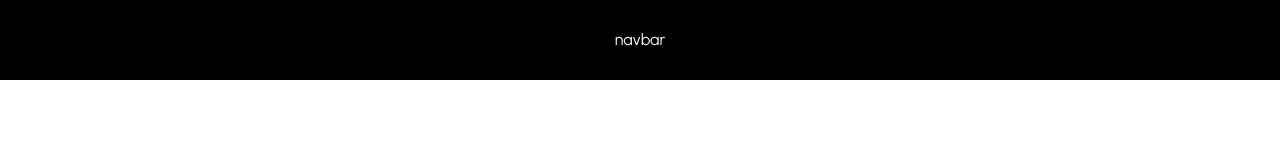
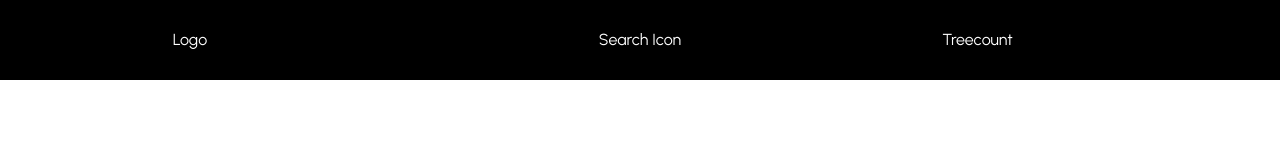
Before and after one commit to NaiNaiNai17/echoTix, a React (Create React App) app in the folder frontend/: page / in a window 1280 px wide. Shown: the top 160 px of the page. Built offline with nearby package versions, Linux system fonts and the light colour scheme.

Commit message:
added Navbar with Components for  Logo, Search, TreeCount and User

```diff
--- a/frontend/src/components/Navbar/Navbar.jsx
+++ b/frontend/src/components/Navbar/Navbar.jsx
@@ -1,6 +1,10 @@
 import React from 'react';
 
 import {
+  NavLeft,
+  NavSearch,
+  NavTreeCount,
+  Right,
   NavContainer,
   NavWrapper,
 } from '../../components/styles/Navbar.styled';
@@ -8,7 +12,14 @@ import {
 const Navbar = () => {
   return (
     <NavContainer>
-      <NavWrapper>navbar</NavWrapper>
+      <NavWrapper>
+        <NavLeft>Logo</NavLeft>
+        <NavSearch>Search Icon</NavSearch>
+
+        <Right>
+          <NavTreeCount>Treecount</NavTreeCount>
+        </Right>
+      </NavWrapper>
     </NavContainer>
   );
 };
--- a/frontend/src/components/styles/Navbar.styled.js
+++ b/frontend/src/components/styles/Navbar.styled.js
@@ -1,4 +1,4 @@
-import styled from 'styled-components';
+import styled from 'styled-components/macro';
 
 export const NavContainer = styled.div`
   height: 80px;
@@ -8,6 +8,31 @@ export const NavContainer = styled.div`
 
 export const NavWrapper = styled.div`
   padding: 30px 40px;
+  display: flex;
+  justify-content: space-between;
 `;
 
-NavWrapper.displayName = 'NavWrapper';
+//* Left Side of The Navbar
+export const NavLeft = styled.div`
+  width: 25%;
+`;
+
+
+//* Center of the Navbar
+export const NavSearch = styled.div`
+  width: 25%;
+`;
+
+//* Right Side of the Navbar
+
+export const Right = styled.div`
+  width: 25%;
+`;
+//*** Inside Right Side */
+export const NavTreeCount = styled.div`
+  width: 25%;
+`;
+
+export const User = styled.div`
+  width: 25%;
+`;
```
Also changed, not shown: frontend/package.json (+7 -0 lines), 1 other file (tests, documents, lock files or other folders).
